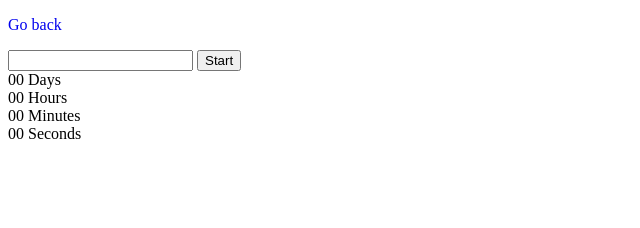
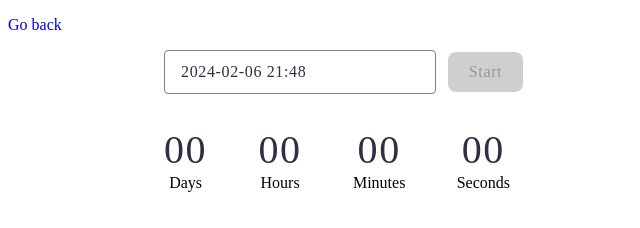
Before and after one commit to Dmytro-Diumin/goit-js-hw-10, a website built with Vite: page src/01-timer.html in a window 1280 px wide. Shown: the whole page, without its empty margins (0-640 px from the left). Built offline with nearby package versions, Linux system fonts and the light colour scheme.

Commit message:
added 01-timer fix 02-snackbar.css

```diff
--- a/src/css/01-timer.css
+++ b/src/css/01-timer.css
@@ -1,3 +1,113 @@
 a {
     text-decoration: none;
 }
+
+a:hover {
+    color: crimson;
+}
+
+input {
+    margin-left: 156px;
+    width: 252px;
+    height: 40px;
+    font-family: Montserrat;
+    font-size: 16px;
+    font-weight: 400;
+    line-height: 1.5;
+    letter-spacing: 0.04em;
+    text-align: left;
+    color: #2E2F42;
+    border: 1px solid #808080;
+    border-radius: 4px;
+    outline: none;
+
+}
+
+input:hover {
+    border: 1px solid #000000;
+}
+
+input:focus {
+    border: 1px solid #4E75FF;
+}
+
+input:disabled {
+    border: 1px solid #808080;
+    color: #808080;
+}
+
+.flatpickr-input {
+    padding-left: 16px;
+}
+
+button {
+    width: 75px;
+    font-family: Montserrat;
+    font-size: 16px;
+    font-weight: 500;
+    line-height: 1.5;
+    letter-spacing: 0.04em;
+    text-align: center;
+    padding: 8px 16px;
+    border-radius: 8px;
+    background: #4E75FF;
+    color: #FFFFFF;
+    border: none;
+    margin-left: 8px;
+    gap: 10px;
+}
+
+button:hover {
+    background: #6C8CFF;
+}
+
+button:disabled {
+    background: #cfcfcf;
+    color: #989898;
+}
+
+.timer {
+    display: flex;
+    width: 346px;
+    margin-left: 156px;
+    justify-content: space-between;
+    margin-top: 32px;
+}
+
+.field {
+    display: flex;
+    flex-direction: column;
+    text-align: center;
+}
+
+.value {
+    font-family: Montserrat;
+    font-size: 40px;
+    font-weight: 400;
+    line-height: 1.2;
+    letter-spacing: 0.04em;
+
+    color: #2E2F42;
+}
+
+.lable {
+    font-family: Montserrat;
+    font-size: 16px;
+    font-weight: 400;
+    line-height: 1.5;
+    letter-spacing: 0em;
+
+    color: #2E2F42;
+}
+
+span.flatpickr-day.today.selected {
+    border: 1px solid #4E75FF;
+    background-color: #fff;
+    color: #666666;
+    ;
+}
+
+span.flatpickr-day:hover {
+    border: 1px solid #4E75FF;
+    background-color: #fff;
+}
--- a/src/css/02-snackbar.css
+++ b/src/css/02-snackbar.css
@@ -1,10 +1,8 @@
 body {
-    width: 1440px;
-    height: 496px;
     font-family: Montserrat;
     font-size: 16px;
     font-weight: 400;
-    line-height: 24px;
+    line-height: 1.5;
     letter-spacing: 0.04em;
     text-align: left;
     background-color: #FFFFFF;
@@ -14,10 +12,12 @@ a {
     text-decoration: none;
 }
 
+a:hover {
+    color: crimson;
+}
+
 form {
-    display: flex;
-    flex-direction: column;
-    margin: 36px 0px 0px 156px;
+    margin-left: 156px;
 }
 
 form > label {
@@ -40,9 +40,6 @@ form > label > input:hover {
 form > label > input:focus {
     border: 1px solid #4E75FF;
 }
-/* form > fieldset > label {
-
-} */
 
 fieldset {
     width: 368px;
@@ -79,7 +76,7 @@ button {
     font-family: Montserrat;
     font-size: 16px;
     font-weight: 500;
-    line-height: 24px;
+    line-height: 1.5;
     letter-spacing: 0.04em;
     text-align: left;
     color: #FFFFFF;
--- a/src/js/01-timer.js
+++ b/src/js/01-timer.js
@@ -3,6 +3,13 @@ import "flatpickr/dist/flatpickr.min.css";
 import iziToast from "izitoast";
 import "izitoast/dist/css/iziToast.min.css";
 
+const datetimePickerRef = document.querySelector("#datetime-picker");
+const btnStartRef = document.querySelector("[data-start]");
+const daysRef = document.querySelector('[data-days]');
+const hoursRef = document.querySelector('[data-hours]');
+const minutesRef = document.querySelector('[data-minutes]');
+const secondsRef = document.querySelector('[data-seconds]');
+let userSelectedDate;
 
 const options = {
     enableTime: true,
@@ -10,34 +17,54 @@ const options = {
     defaultDate: new Date(),
     minuteIncrement: 1,
     onClose(selectedDates) {
-      console.log(selectedDates[0]);
+      userSelectedDate = selectedDates[0];
+      if (userSelectedDate < Date.now()) {
+        iziToast.error({
+          message: 'Please choose a date in the future',
+          position: 'topRight',
+        });
+        btnStartRef.disabled = true;
+      } else {
+        btnStartRef.disabled = false;
+      };
     },
   };
 
-//   let userSelectedDate = onClose()
-//   if(){
-//     window.alert("Please choose a date in the future");
-//   }
+  flatpickr(datetimePickerRef, options);
+
+  btnStartRef.addEventListener("click", btnStartClick);
+  btnStartRef.disabled = true;
+
+  function btnStartClick() {
+    btnStartRef.disabled = true;
+    datetimePickerRef.disabled = true;
+    const intervalId = setInterval(() => {
+        if (userSelectedDate - new Date() >= 0) {
+            const timerDate = convertMs(userSelectedDate - new Date());
+            daysRef.textContent = addLeadingZero(timerDate.days);
+            hoursRef.textContent = addLeadingZero(timerDate.hours);
+            minutesRef.textContent = addLeadingZero(timerDate.minutes);
+            secondsRef.textContent = addLeadingZero(timerDate.seconds);
+        } else {
+            clearInterval(intervalId);
+            datetimePickerRef.disabled = false;
+        }
+    }, 1000);
+}
+
+function addLeadingZero(value) {
+  return String(value).padStart(2, "0");
+}
 
   function convertMs(ms) {
-    // Number of milliseconds per unit of time
     const second = 1000;
     const minute = second * 60;
     const hour = minute * 60;
     const day = hour * 24;
-
-    // Remaining days
     const days = Math.floor(ms / day);
-    // Remaining hours
     const hours = Math.floor((ms % day) / hour);
-    // Remaining minutes
     const minutes = Math.floor(((ms % day) % hour) / minute);
-    // Remaining seconds
     const seconds = Math.floor((((ms % day) % hour) % minute) / second);
 
     return { days, hours, minutes, seconds };
   }
-
-  console.log(convertMs(2000)); // {days: 0, hours: 0, minutes: 0, seconds: 2}
-  console.log(convertMs(140000)); // {days: 0, hours: 0, minutes: 2, seconds: 20}
-  console.log(convertMs(24140000)); // {days: 0, hours: 6 minutes: 42, seconds: 20}
```
